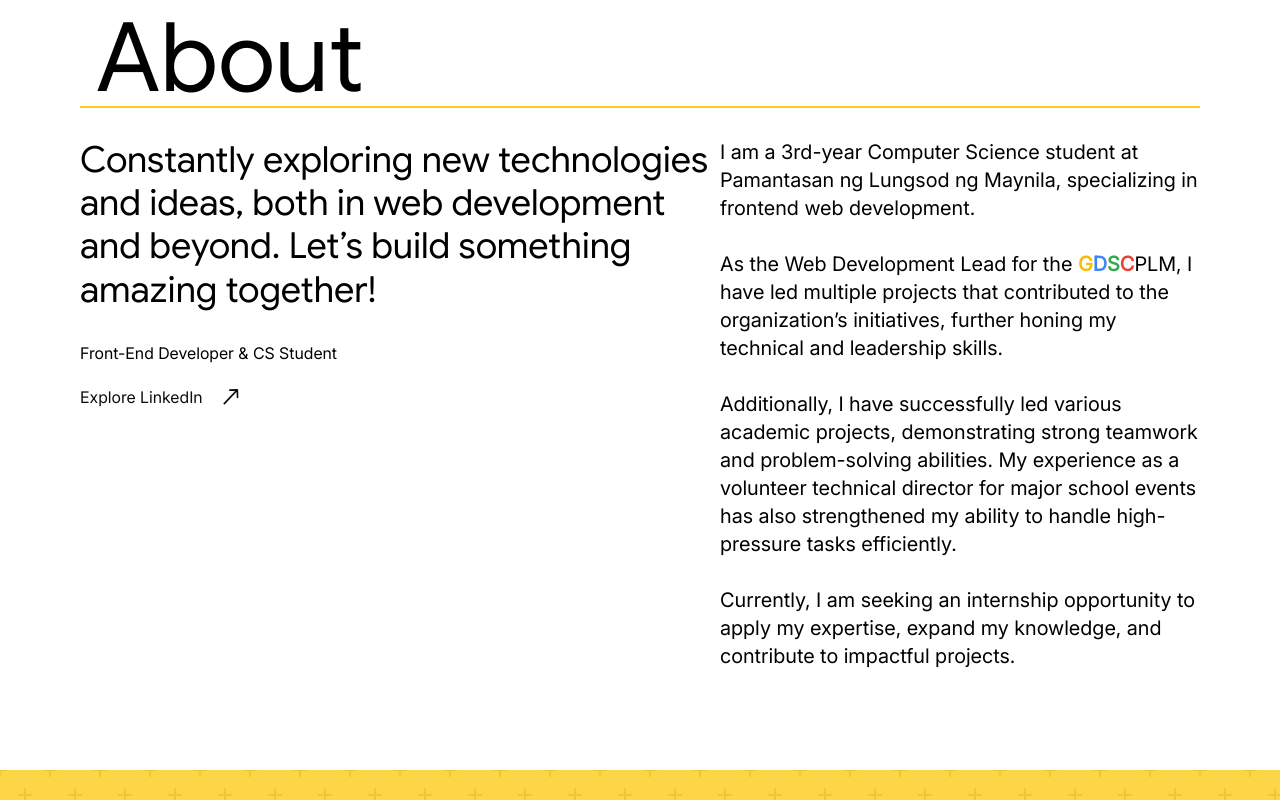
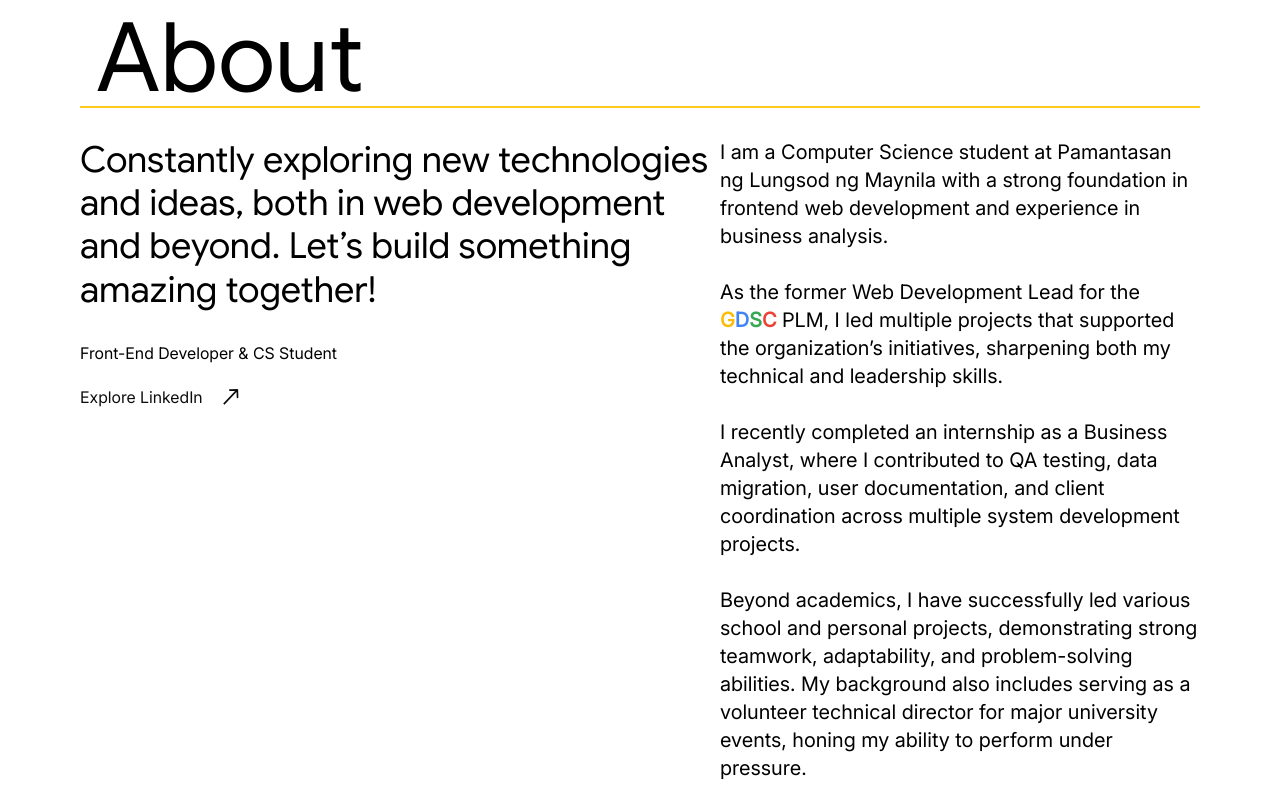
Before and after one commit to CoderTofu/2025-Portfolio-Updated, a Next.js app: page / in a window 1280 px wide. Shown: the part 840-1640 px from the top of the page. Built offline with nearby package versions, Linux system fonts and the light colour scheme.

Commit message:
updated about section

```diff
--- a/src/app/sections/about_section.tsx
+++ b/src/app/sections/about_section.tsx
@@ -43,29 +43,32 @@ export default function AboutSection() {
           {/* Right Side */}
           <div className="right-side sides">
             <p className="font-3 text-lg md:text-xl">
-              I am a 3rd-year Computer Science student at Pamantasan ng Lungsod
-              ng Maynila, specializing in frontend web development.
+              I am a Computer Science student at Pamantasan ng Lungsod ng
+              Maynila with a strong foundation in frontend web development and
+              experience in business analysis.
               <br /> <br />
-              As the Web Development Lead for the{" "}
+              As the former Web Development Lead for the{" "}
               <span className="bold">
                 <span style={{ color: "#FBBC05" }}>G</span>
                 <span style={{ color: "#4285F4" }}>D</span>
                 <span style={{ color: "#34A853" }}>S</span>
                 <span style={{ color: "#EA4335" }}>C</span>
-              </span>
-              PLM, I have led multiple projects that contributed to the
-              organization’s initiatives, further honing my technical and
-              leadership skills.
+              </span>{" "}
+              PLM, I led multiple projects that supported the organization’s
+              initiatives, sharpening both my technical and leadership skills.
               <br /> <br />
-              Additionally, I have successfully led various academic projects,
-              demonstrating strong teamwork and problem-solving abilities. My
-              experience as a volunteer technical director for major school
-              events has also strengthened my ability to handle high-pressure
-              tasks efficiently.
+              I recently completed an internship as a Business Analyst, where I
+              contributed to QA testing, data migration, user documentation, and
+              client coordination across multiple system development projects.
               <br /> <br />
-              Currently, I am seeking an internship opportunity to apply my
-              expertise, expand my knowledge, and contribute to impactful
-              projects.
+              Beyond academics, I have successfully led various school and
+              personal projects, demonstrating strong teamwork, adaptability,
+              and problem-solving abilities. My background also includes serving
+              as a volunteer technical director for major university events,
+              honing my ability to perform under pressure.
+              <br /> <br />I am eager to explore new opportunities where I can
+              apply my skills, continue learning, and contribute to impactful
+              work.
             </p>
           </div>
         </div>
```
